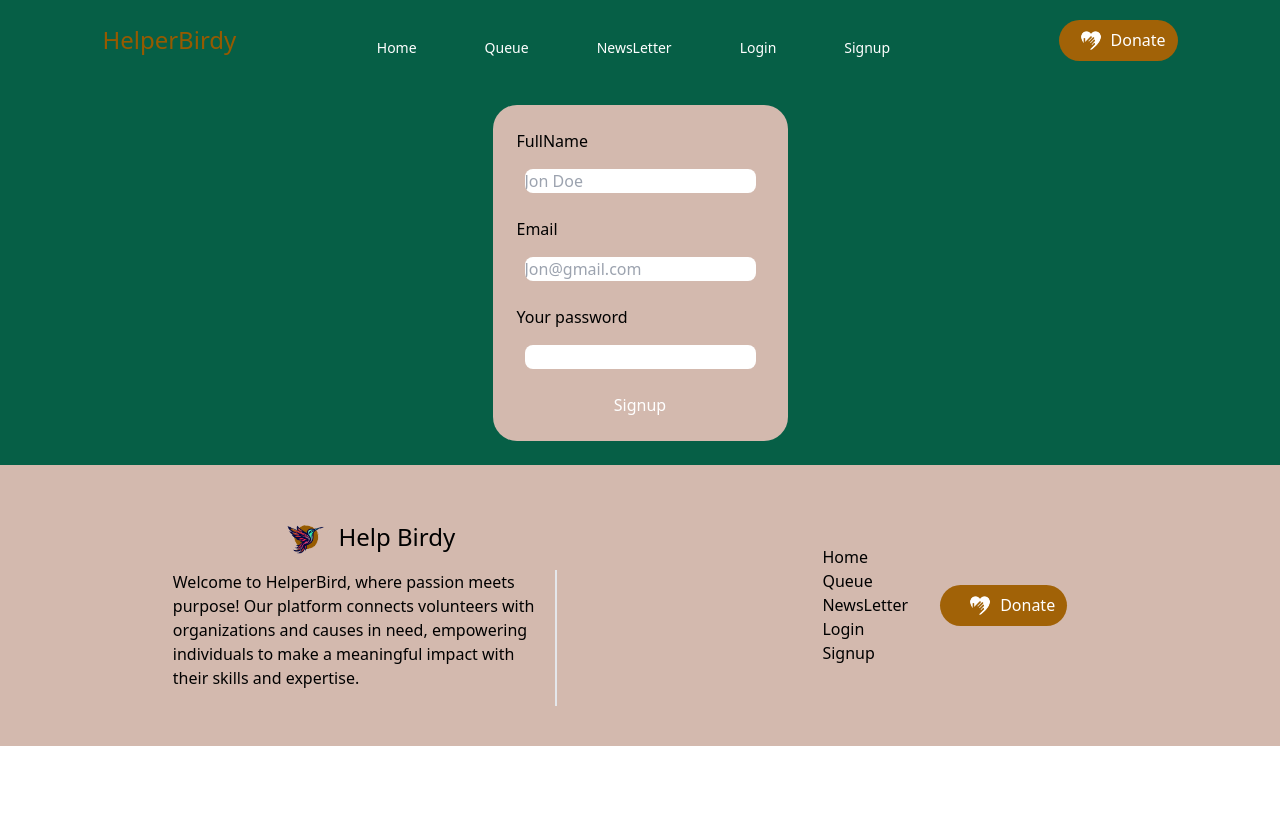
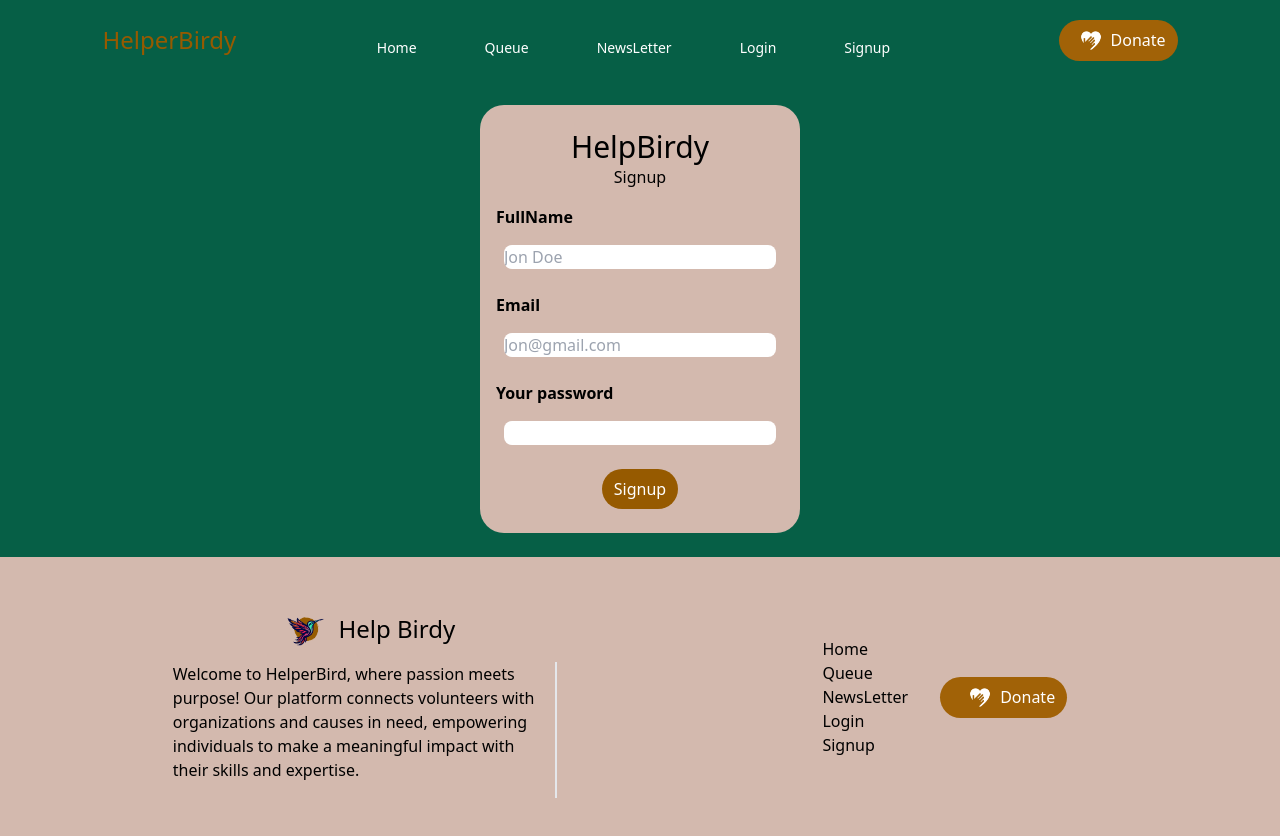
Before and after one commit to H-Asmaa/HelperBirdy, a React (Vite) app in the folder frontend/: page /signup in a window 1280 px wide. Before the commit the page ends 800 px from the top, so only its background shows below. Built offline with nearby package versions, Linux system fonts and the light colour scheme.

Commit message:
modified

```diff
--- a/frontend/src/index.css
+++ b/frontend/src/index.css
@@ -59,7 +59,7 @@
   @apply rounded-3xl  p-6;
 }
 .signupBtn{
-  background-color: #D3B9AE;
+  background-color: #965A00;
   @apply rounded-3xl  p-6 text-white px-3 py-2;
 
 }
--- a/frontend/src/pages/Signup.jsx
+++ b/frontend/src/pages/Signup.jsx
@@ -9,27 +9,31 @@ const Signup = () => {
 			<Navbar />
 			<main className='bg-emerald-800 p-6'>
 				<div className='flex items-center justify-center'>
-					<form className='flex flex-col gap-4 signupbg'>
+					<form className='flex flex-col items-center justify-center gap-4 signupbg w-80'>
+						<div>
+							<h2 className='text-3xl'>HelpBirdy</h2>
+							<h3 className='text-center'>Signup</h3>
+						</div>
 						<div>
 							<div className='mb-2 block'>
-								<Label htmlFor='name' value='FullName' />
+								<Label htmlFor='name' className='font-bold' value='FullName' />
 							</div>
 							<TextInput
 								id='name'
 								type='text'
-								className='rounded-lg p-2'
+								className='rounded-lg p-2 w-72'
 								placeholder='Jon Doe'
 								required
 							/>
 						</div>
 						<div>
 							<div className='mb-2 block'>
-								<Label htmlFor='email' value='Email' />
+								<Label htmlFor='email' className='font-bold' value='Email' />
 							</div>
 							<TextInput
 								id='email'
 								type='email'
-								className='rounded-lg p-2'
+								className='rounded-lg p-2 w-72'
 								placeholder='Jon@gmail.com'
 								required
 							/>
@@ -37,19 +41,24 @@ const Signup = () => {
 
 						<div>
 							<div className='mb-2 block'>
-								<Label htmlFor='password1' value='Your password' />
+								<Label
+									htmlFor='password1'
+									className='font-bold'
+									value='Your password'
+								/>
 							</div>
 							<TextInput
 								id='password1'
-								className='rounded-lg p-2'
+								className='rounded-lg p-2 w-72'
 								type='password'
 								required
 							/>
 						</div>
-
-						<Button type='submit' className='signBtn'>
-							Signup
-						</Button>
+						<div>
+							<Button type='submit' className='signupBtn'>
+								Signup
+							</Button>
+						</div>
 					</form>
 				</div>
 			</main>
```
